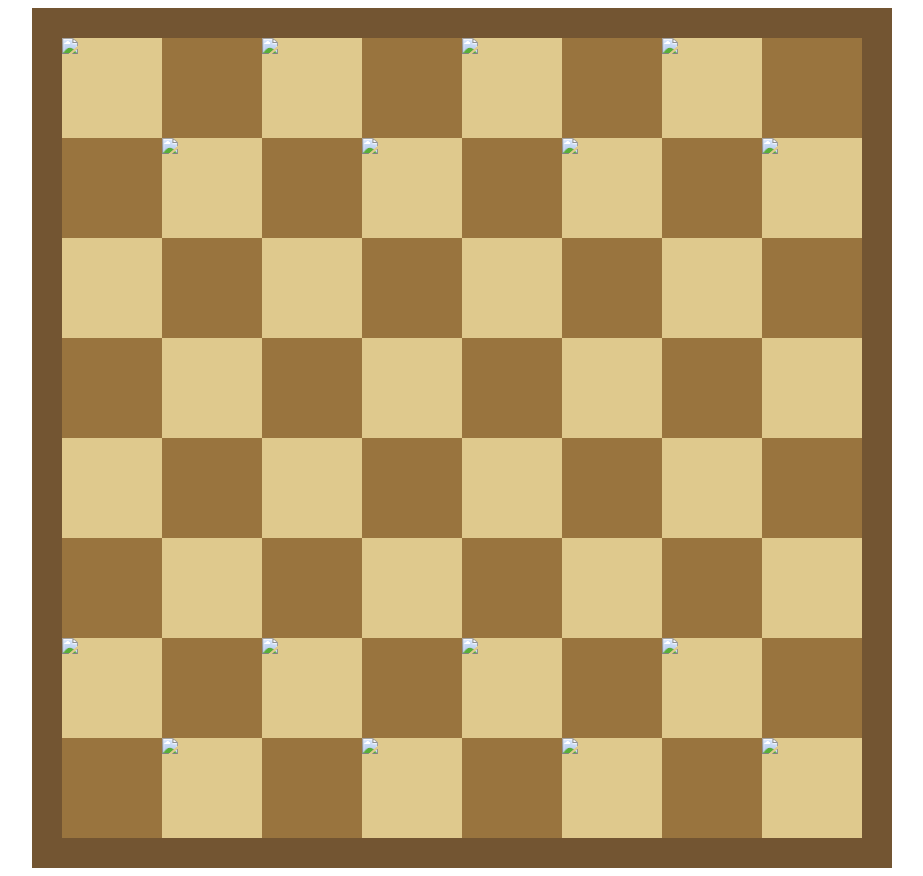
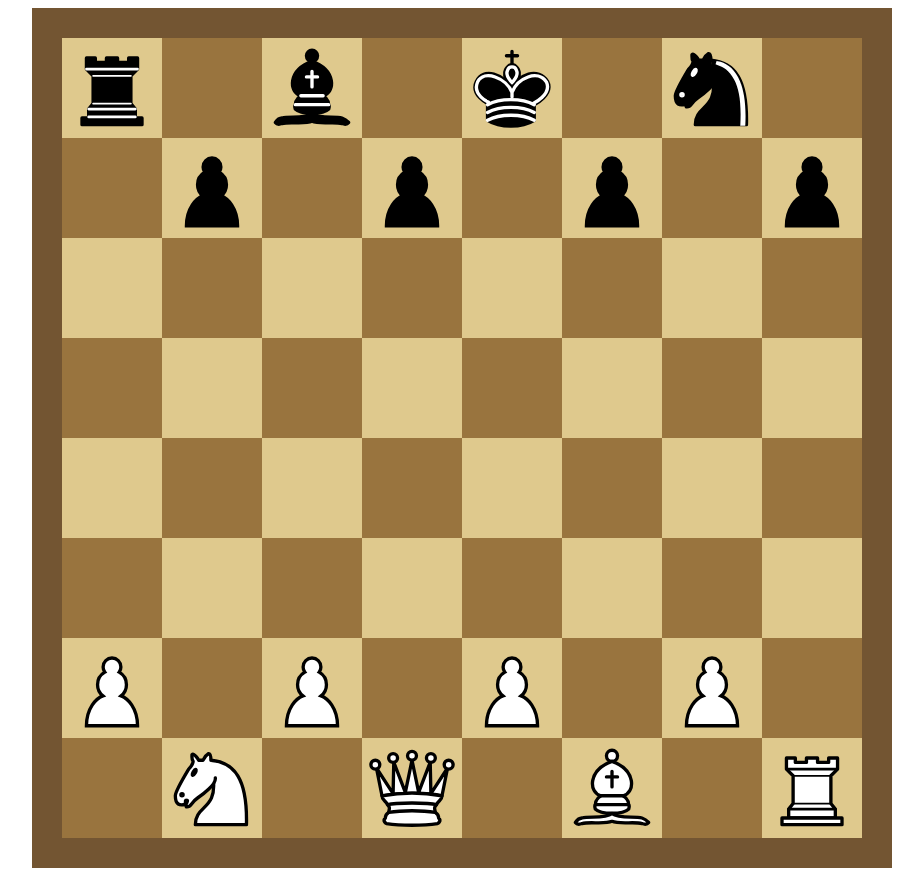
Before and after one commit to AlikAliev228/ches_front, a plain HTML site: page index.html in a window 1280 px wide. Shown: the whole page, without its empty margins (276-1199 px from the left). Drawn offline with Linux system fonts and the light colour scheme.

Commit message:
download img

```diff
--- a/index.html
+++ b/index.html
@@ -11,14 +11,14 @@
     <div class="container">
         <!--1line-->
 
-        <div class="item one"><img class="img1" src="rook-b.svg"></div>
-		<div class="item two"><img class="img1" src="bishop-b.svg"></div>
-		<div class="item three"><img class="img1" src="knight-b.svg"></div>
-		<div class="item four"><img class="img1" src="king-b.svg"></div>
-		<div class="item five"><img class="img1" src="pawn-b.svg"> </div>
-		<div class="item six"><img class="img1" src="pawn-b.svg"></div>
-		<div class="item seven"><img class="img1" src="pawn-b.svg"></div>
-		<div class="item eight"><img class="img1" src="pawn-b.svg"></div>
+        <div class="item one"><img class="img1" src="img/rook-b.svg"></div>
+		<div class="item two"><img class="img1" src="img/bishop-b.svg"></div>
+		<div class="item three"><img class="img1" src="img/knight-b.svg"></div>
+		<div class="item four"><img class="img1" src="img/king-b.svg"></div>
+		<div class="item five"><img class="img1" src="img/pawn-b.svg"> </div>
+		<div class="item six"><img class="img1" src="img/pawn-b.svg"></div>
+		<div class="item seven"><img class="img1" src="img/pawn-b.svg"></div>
+		<div class="item eight"><img class="img1" src="img/pawn-b.svg"></div>
         <!--end 1line-->
 
         <!--2line-->
@@ -33,14 +33,14 @@
         <!--end 2line-->
 
         <!--3line-->
-        <div class="item seventeen"><img class="img1" src="knight-w.svg"></div>
-		<div class="item eighteen"><img class="img1" src="queen-w.svg"></div>
-		<div class="item nineteen"><img class="img1" src="rook-w.svg"></div>
-		<div class="item twenty"><img class="img1" src="bishop-w.svg"></div>
-		<div class="item twenty-one"><img class="img1" src="pawn-w.svg"></div>
-		<div class="item twenty-two"><img class="img1" src="pawn-w.svg"></div>
-		<div class="item twenty-three"><img class="img1" src="pawn-w.svg"></div>
-		<div class="item twenty-four"><img class="img1" src="pawn-w.svg"></div>
+        <div class="item seventeen"><img class="img1" src="img/knight-w.svg"></div>
+		<div class="item eighteen"><img class="img1" src="img/queen-w.svg"></div>
+		<div class="item nineteen"><img class="img1" src="img/rook-w.svg"></div>
+		<div class="item twenty"><img class="img1" src="img/bishop-w.svg"></div>
+		<div class="item twenty-one"><img class="img1" src="img/pawn-w.svg"></div>
+		<div class="item twenty-two"><img class="img1" src="img/pawn-w.svg"></div>
+		<div class="item twenty-three"><img class="img1" src="img/pawn-w.svg"></div>
+		<div class="item twenty-four"><img class="img1" src="img/pawn-w.svg"></div>
         <!--end 3line-->
 
         <!--4line-->
--- a/style.css
+++ b/style.css
@@ -60,3 +60,27 @@
 .thirty-two{right: 300px;bottom:300px;}
 
 /*end line*/
+
+/*img style*/
+.img1{
+    z-index: 10;
+    width: 100px;
+    height: 100px;
+}
+.position{
+    position: absolute;
+}
+.mean{
+    position: absolute;
+    display: flex;
+    list-style-type: none;
+    flex-direction: row;
+    color: white;
+    bottom: 790px;
+
+
+}
+
+li{
+    margin-left: 100PX;
+}
```
Also changed, not shown: img/bishop-b.svg (added), img/bishop-w.svg (added), img/king-b.svg (added), img/king-w.svg (added), img/knight-b.svg (added), img/knight-w.svg (added), img/pawn-b.svg (added), img/pawn-w.svg (added), img/queen-b.svg (added), img/queen-w.svg (added), img/rook-b.svg (added), img/rook-w.svg (added).
